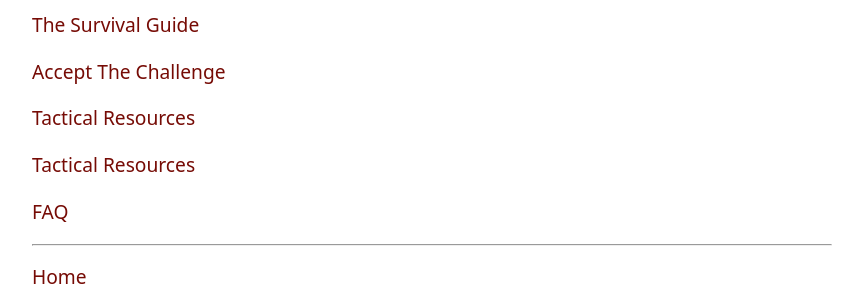
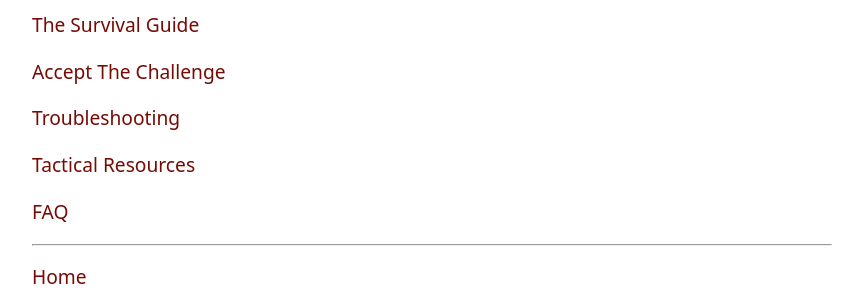
Before and after one commit to drkutuzov/drkutuzov.github.io, a Jekyll site: the page built from index.md, in a window 1280 px wide. Shown: the part 366-666 px from the top of the page, without its empty margins (208-1071 px from the left). Built offline with Jekyll 4.4.1, drawn with Linux system fonts in a browser that asks for light colours; our own code applies the rules of GitHub Pages for plain Markdown files.

Commit message:
fixed troubleshooting

```diff
--- a/_includes/content.html
+++ b/_includes/content.html
@@ -4,7 +4,7 @@
   <ul>
     <li><a href="guide">{{ site.guide }}</a></li>
     <li><a href="challenges">{{ site.challenges }}</a></li>
-    <li><a href="troubleshooting">{{ site.resources }}</a></li>
+    <li><a href="troubleshooting">{{ site.troubleshooting }}</a></li>
     <li><a href="resources">{{ site.resources }}</a></li>
     <li><a href="faq">{{ site.faq }}</a></li>
   </ul>
```
